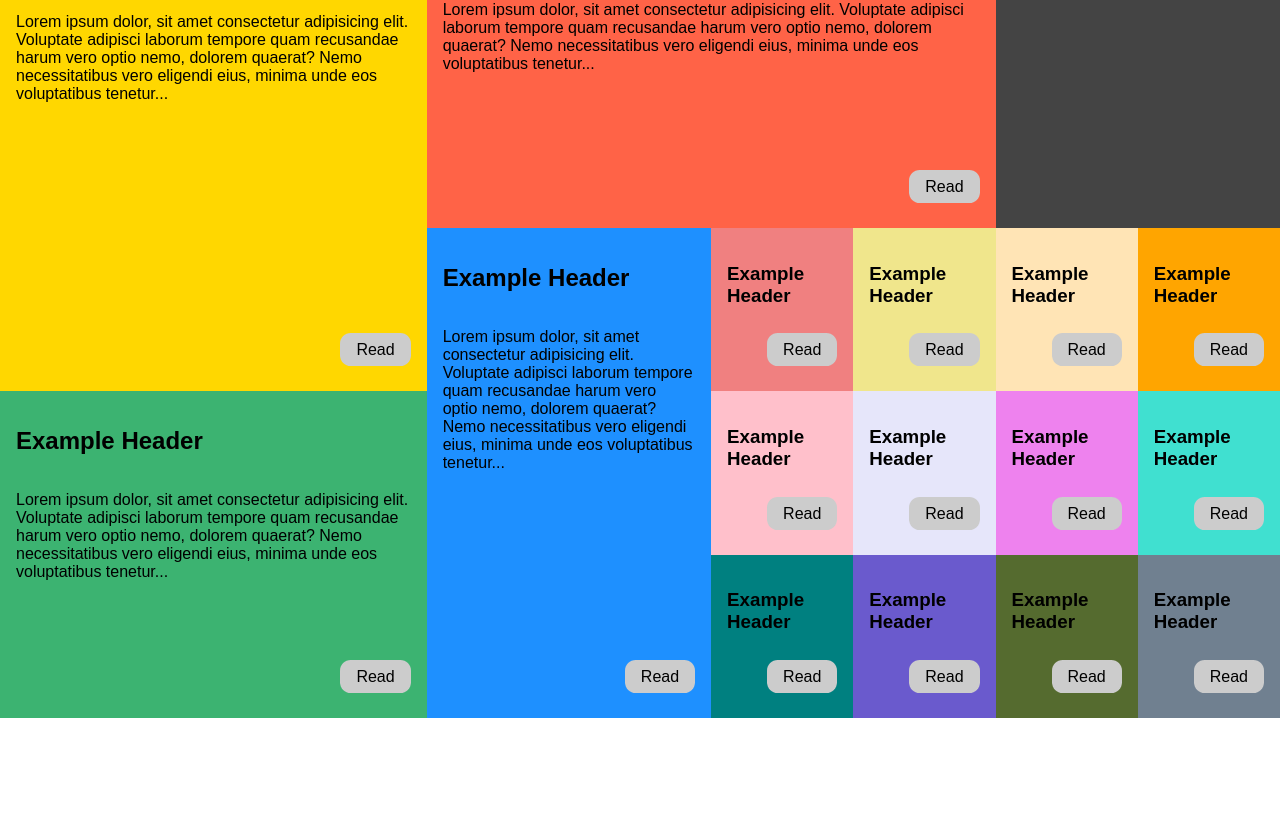
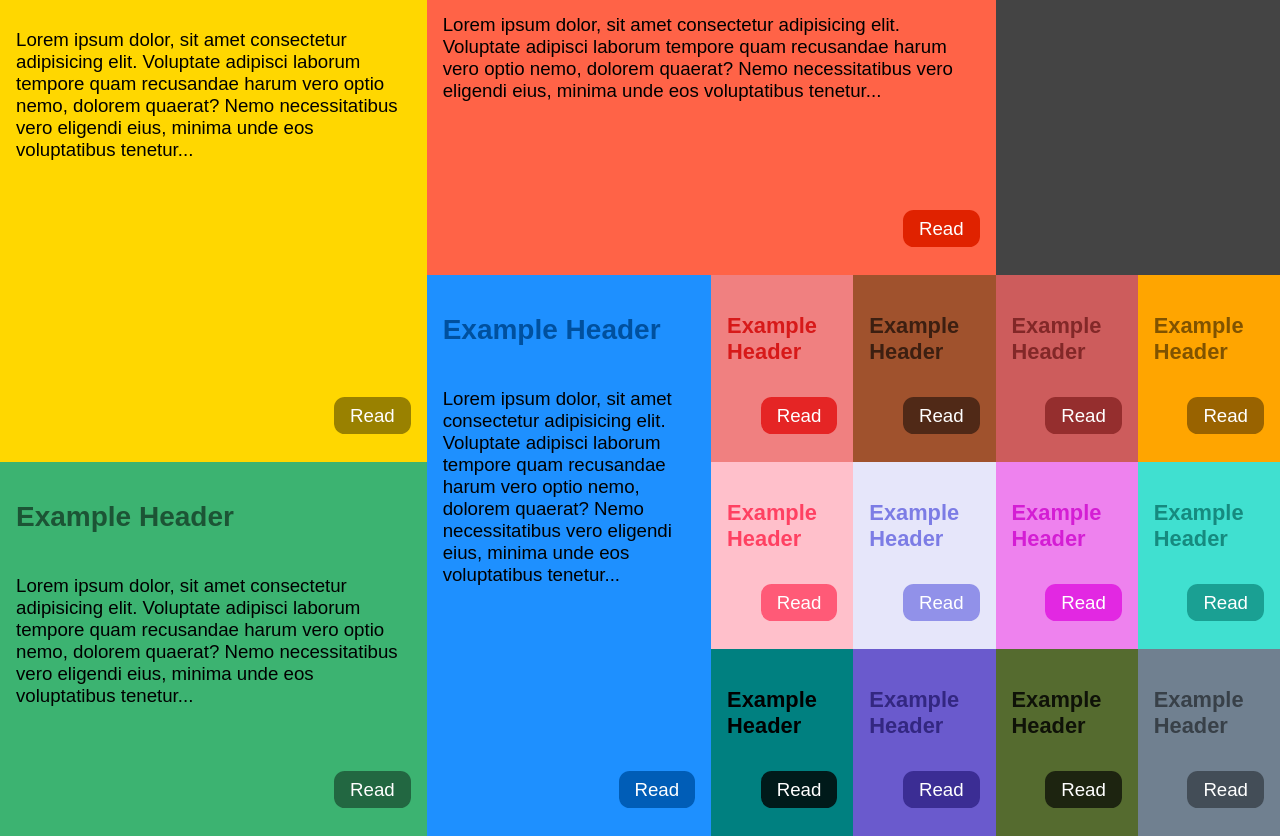
Before and after one commit to andydevs/css-grid-blog-homepage-example, a website: page html/index.html in a window 1280 px wide. Shown: the part 99-935 px from the top of the page. Before the commit the page ends 817 px from the top, so only its background shows below. Drawn offline with nearby package versions, Linux system fonts and the light colour scheme; files that its build step writes are made by us from their sources.

Commit message:
Added custom coloring

```diff
--- a/scss/main.scss
+++ b/scss/main.scss
@@ -1,7 +1,21 @@
 $menu-background: #444;
 $main-background: gold;
 $second-backgrounds: tomato dodgerblue mediumseagreen;
-$third-backgrounds: lightcoral khaki moccasin orange pink lavender violet turquoise teal slateblue darkolivegreen slategray;
+$third-backgrounds: lightcoral sienna indianred orange pink lavender violet turquoise teal slateblue darkolivegreen slategray;
+
+@mixin colored-snippet($color) {
+    background-color: $color;
+    .title {
+        color: darken($color: $color, $amount: 25%);
+    }
+    .button {
+        background-color: darken($color: $color, $amount: 20%);
+        color: white;
+        &:hover {
+            background-color: darken($color: $color, $amount: 30%);
+        }
+    }
+}
 
 .layout {
     // Positioning
@@ -49,7 +63,7 @@ $third-backgrounds: lightcoral khaki moccasin orange pink lavender violet turquo
 
     // Font styling
     font-family: "Calibri Light", sans-serif;
-    font-size: 12pt;
+    font-size: 14pt;
 }
 
 .post-snippet {
@@ -103,18 +117,14 @@ $third-backgrounds: lightcoral khaki moccasin orange pink lavender violet turquo
 // Main
 .main {
     grid-area: main;
-
-    // Coloring!
-    background-color: $main-background;
+    @include colored-snippet($main-background);
 }
 
 // Second loop
 @for $i from 1 through 3 {
     .second-#{$i} {
         grid-area: second-#{$i};
-
-        // Coloring!
-        background-color: nth($list: $second-backgrounds, $n: $i);
+        @include colored-snippet(nth($second-backgrounds, $i));
     }
 }
 
@@ -123,8 +133,6 @@ $third-backgrounds: lightcoral khaki moccasin orange pink lavender violet turquo
 @for $i from 1 through 12 {
     .third-#{$i} {
         grid-area: third-#{$i};
-
-        // Coloring
-        background-color: nth($list: $third-backgrounds, $n: $i);
+        @include colored-snippet(nth($third-backgrounds, $i));
     }
 }
```
Also changed, not shown: _public/main.css, 1 other file.
